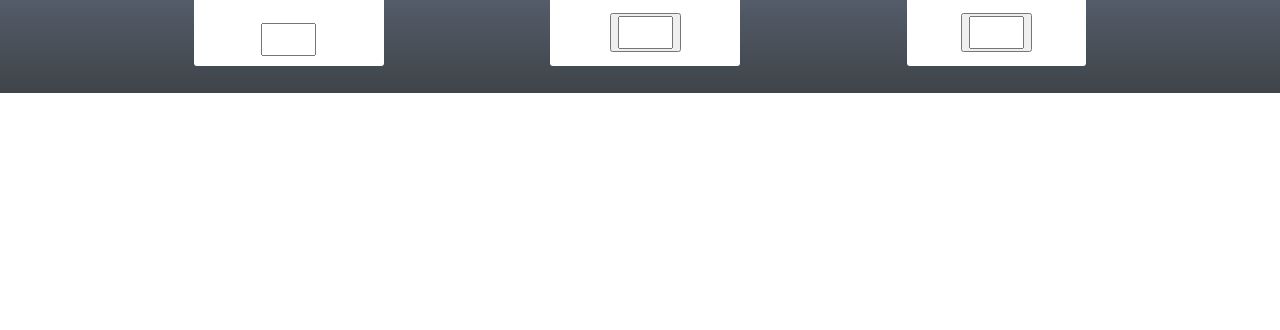
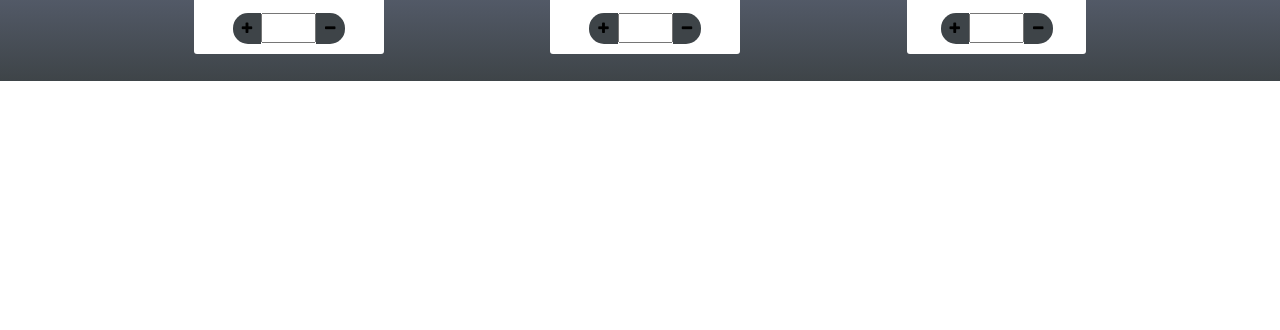
Before and after one commit to niya-rukhman/fruit-task, a plain HTML site: page index.html in a window 1280 px wide. Shown: the part 470-800 px from the top of the page. Drawn offline with Linux system fonts and the light colour scheme.

Commit message:
Add files via upload

```diff
--- a/index.html
+++ b/index.html
@@ -4,7 +4,7 @@
   <meta name="viewport" content="width=device-width, initial-scale=1.0,minimum-scale=1.0">
   <title>FRUIT</title>
   <link rel="stylesheet" href="style.css">
-
+  <link rel="stylesheet" href="https://cdnjs.cloudflare.com/ajax/libs/font-awesome/4.7.0/css/font-awesome.min.css">
 
 </head>
 
@@ -31,10 +31,11 @@
             <p><strong>Apple</strong></p>
           </figcaption>
         </figure>
-       <button class="plus" onclick="addapple()"></button>
-       <input id="buyapple" type="number" class="apple-qty" min="0">
-        <button class="minus" onclick="minusapple()"></button>
-
+        <div class="btn">
+       <button class="add-qty" onclick="plusapple()"><i class="fa fa-plus"></i></button>
+       <input id="buyapple" type="number" min="0">
+        <button class="sub-qty" onclick="minusapple()"><i class="fa fa-minus"></i></button>
+        </div>
       </div>
       <div id="orange">
         <h3>Rs.15</h3>
@@ -44,7 +45,11 @@
         <p><strong>Orange</strong></p>
         </figcaption>
         </figure>
-        <button class="btn" onclick="onBuying()"><input id="buyorange"></button>
+        <div class="btn">
+          <button class="add-qty" onclick="plusorange()"><i class="fa fa-plus"></i></button>
+          <input id="buyorange" type="number" min="0">
+           <button class="sub-qty" onclick="minusorange()"><i class="fa fa-minus"></i></button>
+           </div>
       </div>
       <div id="banana">
         <h3>Rs.7</h3>
@@ -53,7 +58,11 @@
 
         <figcaption><p><strong>Banana</strong></p></figcaption>
         </figure>
-        <button class="btn" onclick="onBuying()"><input id="buybanana"></button>
+        <div class="btn">
+          <button class="add-qty" onclick="plusbanana()"><i class="fa fa-plus"></i></button>
+          <input id="buybanana" type="number" min="0">
+           <button class="sub-qty" onclick="minusbanana()"><i class="fa fa-minus"></i></button>
+           </div>
       </div>
     </div>
 
--- a/script.js
+++ b/script.js
@@ -2,18 +2,29 @@ const costOfApple = 10;
  const costOfOrange = 15;
  const costOfAppleBanana = 7;
  let costumerHasRs = 0;
-let noOfApple = 1;
-let noOfOrange = 1;
-let noOfBanana = 1;
-customerHasRs = 28;
+ let noOfApple = 0;
+ let noOfOrange = 0;
+ let noOfBanana = 0;
+ let totalCost = 0;
+let customerHasRs = 27;
 
-function onBuying(){
-    document.querySelector("buyapple").value;
-}
-let customerHasRs = 28;
+function plusapple(){
+    let inputValue =  (document.querySelector("#buyapple").value);
+   noOfApple = 2;
+   totalCost = 20;
+   totalCost = customerHasRs -  totalCost;
  if(customerHasRs < 10){
      alert("Sorry,you have not enough money.");
  }
  else{
      alert("Shopping SUCCESS!!");
  }
+}
+
+
+
+
+{/* <button class="add-qty" onclick="plusapple()"><i class="fa fa-plus"></i></button>
+       <input id="buyapple" type="number" min="0">
+        <button class="sub-qty" onclick="minusapple()"><i class="fa fa-minus"></i></button>
+        </div> */}
--- a/style.css
+++ b/style.css
@@ -75,27 +75,49 @@ div > #apple, #orange, #banana{
     padding: 9px 70px;
     margin: 0px;
 }
-.plus{
+.btn{
+    display: flex;
+}
+.add-qty{
+    display: flex;
     background-color: #3e4448;
     text-align: center;
-    border-radius: 30px;
+   /* height: 21px;
+   width: 21px; */
+    border-radius: 15px 0px 0px 15px;
     border: none;
-    padding: 0px 15px;
+    padding: 9px;
     margin-bottom: 10px;
-    margin-left: 15px;
-    margin-right: 15px;
 
 }
-.minus{
+.sub-qty{
+    display: flex;
     background-color: #3e4448;
     text-align: center;
-    border-radius: 30px;
+    border-radius: 0px 15px 15px 0px;
     border: none;
-    padding: 0px 15px;
+    padding: 9px;
     margin-bottom: 10px;
-    margin-left: 15px;
-    margin-right: 15px;
+
 }
+#buyapple{
+     height: 30px;
+     width: 30px;
+}
+
+#buyorange{
+    height: 30px;
+    width: 30px;
+}
+
+#buybanana{
+    height: 30px;
+    width: 30px;
+}
+
+
+
+
 .class > p{
     text-align: center;
 }
```
Lines whose indentation alone changed are shown as unchanged.
